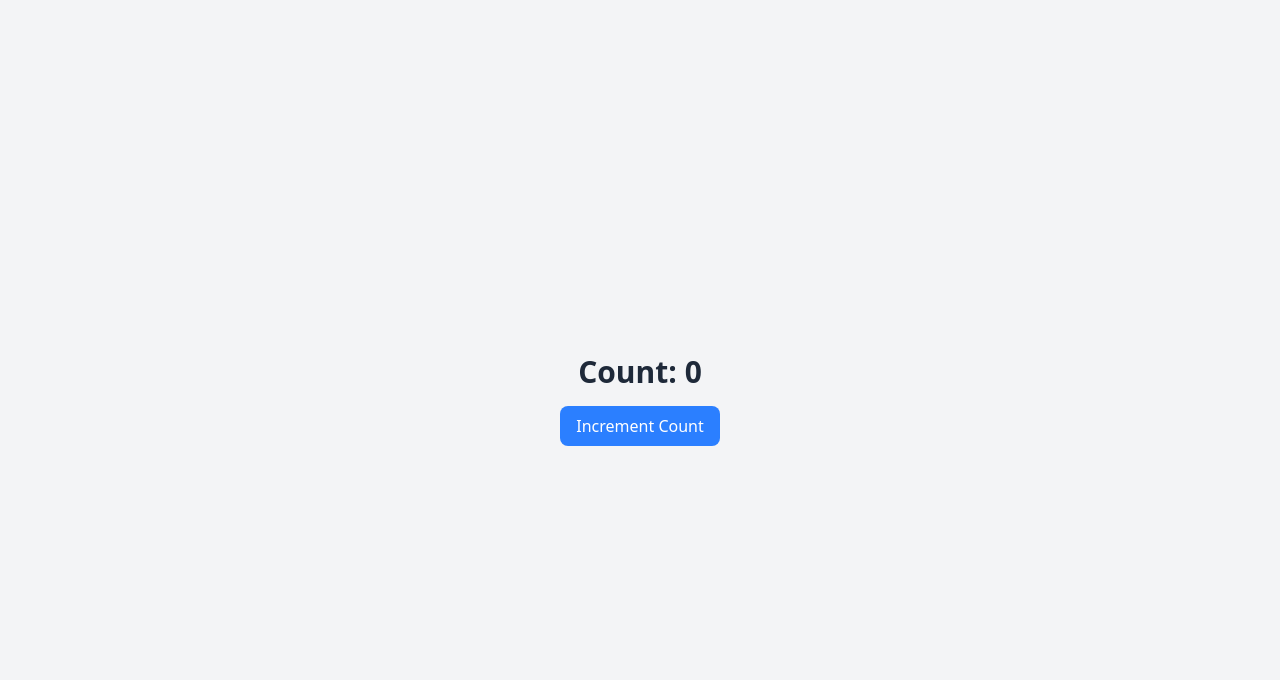
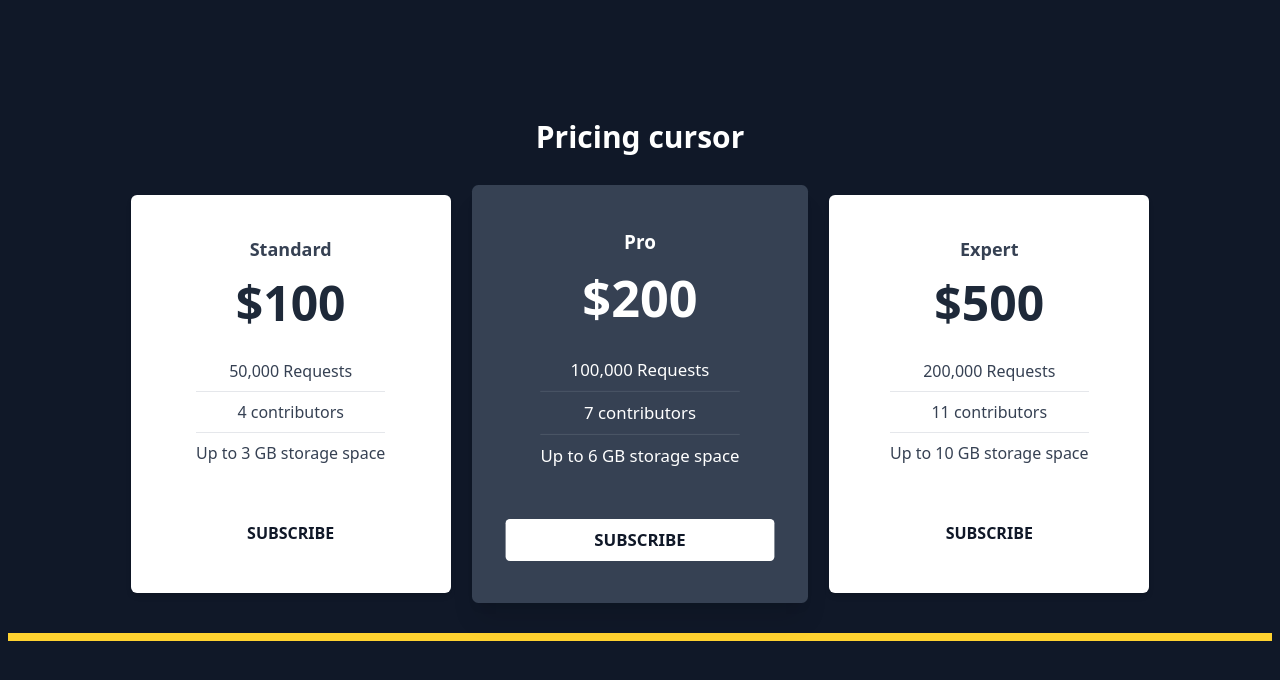
Before and after one commit to zhenya-band/ai-tasks, a React (Vite) app: page / in a window 1280 px wide. Shown: the top 680 px of the page. Built offline with nearby package versions, Linux system fonts and the light colour scheme.

Commit message:
feat: added PricingCard using cursor

```diff
--- a/src/App.tsx
+++ b/src/App.tsx
@@ -1,23 +1,43 @@
-import { useState } from 'react'
+import { PricingCardCursor } from "./tasks/task1/PricingCardCursor";
+
 
 function App() {
-  const [count, setCount] = useState(0)
-
   return (
-    <div className="min-h-screen w-full bg-gray-100 flex items-center justify-center">
-      <div className="text-center space-y-4">
-        <h1 className="text-3xl font-bold text-gray-800">
-          Count: {count}
-        </h1>
-        <button
-          onClick={() => setCount(count + 1)}
-          className="px-4 py-2 bg-blue-500 text-white rounded-lg hover:bg-blue-600 transition-colors"
-        >
-          Increment Count
-        </button>
+    <div className="min-h-screen w-full bg-gray-900 flex flex-col items-center justify-center py-12 px-2">
+      <h1 className="text-3xl font-bold text-white mb-10">Pricing cursor</h1>
+      <div className="flex flex-col sm:flex-row gap-6 w-full max-w-5xl justify-center items-center">
+        <PricingCardCursor
+          plan="Standard"
+          price="$100"
+          features={[
+            "50,000 Requests",
+            "4 contributors",
+            "Up to 3 GB storage space",
+          ]}
+        />
+        <PricingCardCursor
+          plan="Pro"
+          price="$200"
+          features={[
+            "100,000 Requests",
+            "7 contributors",
+            "Up to 6 GB storage space",
+          ]}
+          isFeatured
+        />
+        <PricingCardCursor
+          plan="Expert"
+          price="$500"
+          features={[
+            "200,000 Requests",
+            "11 contributors",
+            "Up to 10 GB storage space",
+          ]}
+        />
       </div>
+      <div className="w-full bg-amber-300 h-2 m-10" />
     </div>
-  )
+  );
 }
 
-export default App
+export default App;
--- /dev/null
+++ b/src/tasks/task1/PricingCardCursor.tsx
@@ -0,0 +1,46 @@
+import React from 'react';
+
+interface PricingCardProps {
+  plan: string;
+  price: string;
+  features: string[];
+  isFeatured?: boolean;
+}
+
+export const PricingCardCursor: React.FC<PricingCardProps> = ({ plan, price, features, isFeatured = false }) => {
+  return (
+    <div
+      tabIndex={0}
+      className={`
+        flex flex-col justify-between items-center w-full max-w-xs mx-auto rounded-md shadow-md
+        px-8 py-10
+        transition-transform duration-200
+        outline-none
+        focus:ring-4 focus:ring-blue-400
+        ${isFeatured ? 'z-10 scale-105 bg-gray-700 text-white shadow-xl' : 'bg-white text-gray-800'}
+        hover:scale-105 hover:shadow-2xl
+      `}
+      aria-label={`${plan} plan`}
+    >
+      <div className="flex flex-col items-center gap-2">
+        <span className={`text-lg font-semibold mb-2 ${isFeatured ? 'text-white' : 'text-gray-700'}`}>{plan}</span>
+        <span className="text-5xl font-bold mb-4">{price}</span>
+        <ul className="w-full mb-6">
+          {features.map((feature, idx) => (
+            <li
+              key={idx}
+              className={`py-2 text-center border-b ${isFeatured ? 'border-gray-600' : 'border-gray-200'} last:border-b-0 ${isFeatured ? 'text-white' : 'text-gray-700'}`}
+            >
+              {feature}
+            </li>
+          ))}
+        </ul>
+      </div>
+      <button
+        className="mt-4 w-full py-2 font-semibold rounded focus:outline-none focus:ring-2 focus:ring-blue-400 transition bg-white text-gray-900 hover:bg-gray-100"
+      >
+        SUBSCRIBE
+      </button>
+    </div>
+  );
+};
--- /dev/null
+++ b/src/tasks/task1/PricingCardGemini.tsx
@@ -0,0 +1,3 @@
+export const PricingCardGemini = () => {
+    return <div className="">PricingCardGemini</div>
+}
--- /dev/null
+++ b/src/tasks/task1/index.tsx
@@ -0,0 +1,2 @@
+export { PricingCardCursor } from './PricingCardCursor';
+export { PricingCardGemini } from './PricingCardGemini';
```
